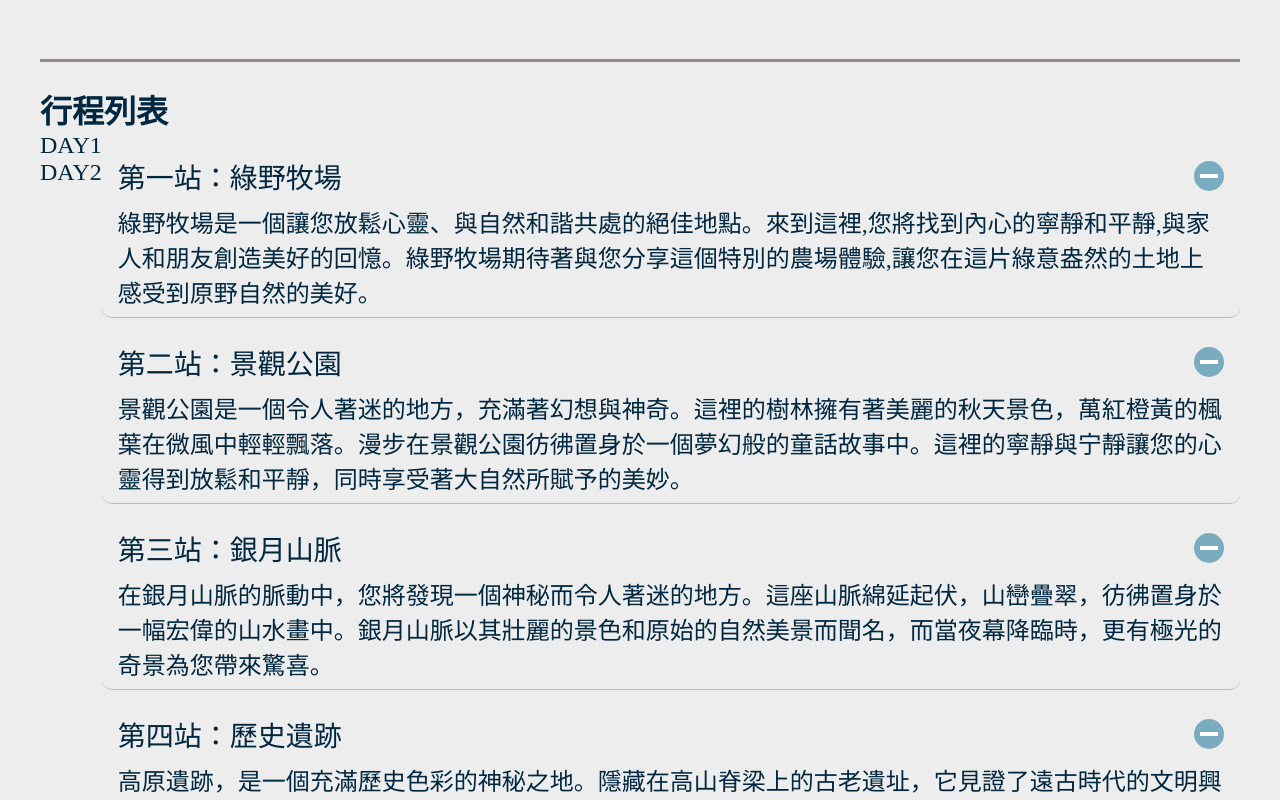
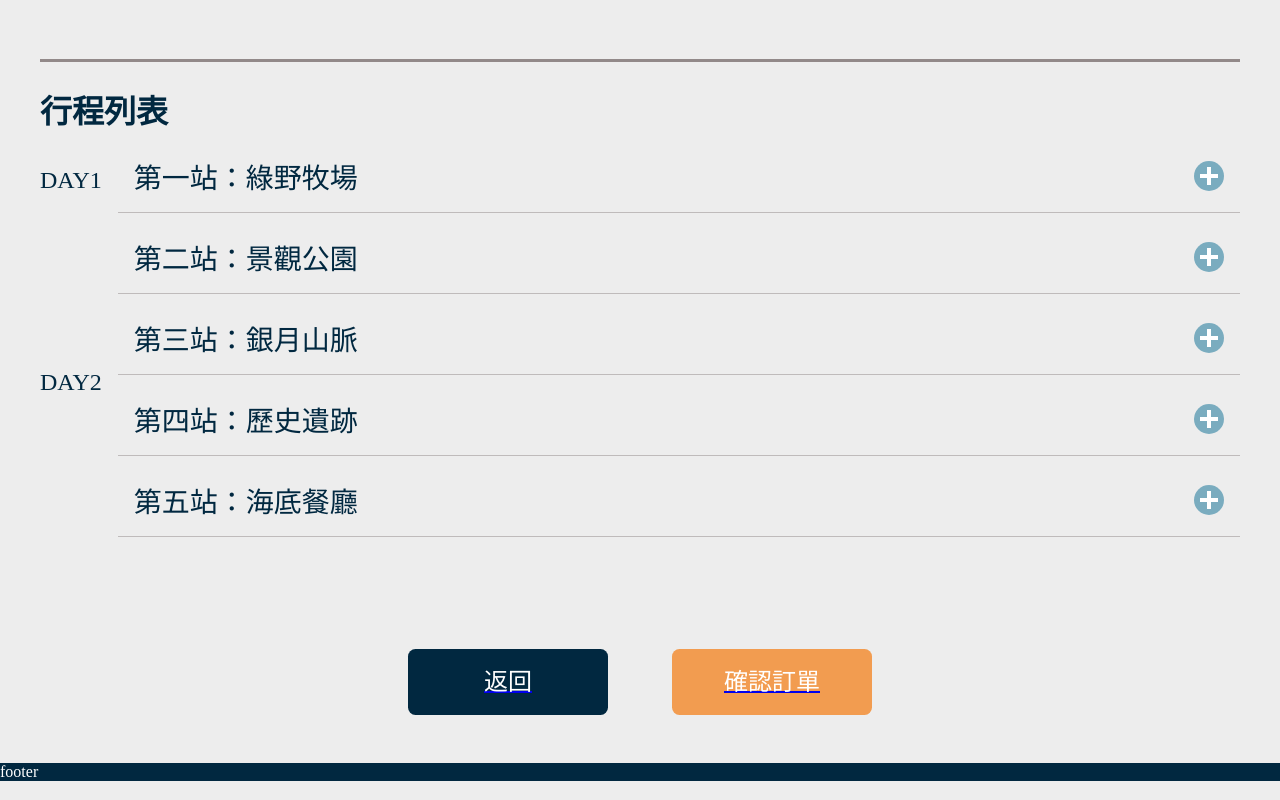
Before and after one commit to vicky5645/chd102-g1, a Vue app: page /booking-info in a window 1280 px wide. Shown: the part 1620-2420 px from the top of the page. Built offline with nearby package versions, Linux system fonts and the light colour scheme.

Commit message:
新增 訂單資訊頁

```diff
--- a/src/views/DetailInfo.vue
+++ b/src/views/DetailInfo.vue
@@ -3,24 +3,15 @@
   box-sizing: border-box;
 }
 
-main:has(section.title + .mySwiper) {
-  // width: 100%;
+main:has(section.title) {
   max-width: none !important;
-  // max-width: 1800px !important;
-  // background-color: red !important;
+
   & > *:not(section.title) {
     max-width: 1200px;
     margin-left: auto;
     margin-right: auto;
-    // background-color: blue;
   }
-  // & > section.title + .mySwiper + .dash + section.notice {
-  //   background-color: red;
-  // }
 }
-// .swiper-button-prev {
-//   background-color: red !important;
-// }
 
 section.title {
   text-align: center;
@@ -38,7 +29,6 @@ swiper-container.mySwiper {
   max-width: 1200px;
   margin: auto;
   swiper-slide {
-    // width: 100%;
     img {
       margin: 0 auto;
       display: block;
@@ -82,20 +72,28 @@ section.itinerary {
 
   .stage {
     display: flex;
+    align-items: first baseline;
     .stage-left {
+      display: flex;
+      flex-direction: column;
       font-size: 1.5rem;
+      margin-right: 1rem;
+      .day2 {
+        position: relative;
+        top: 175px;
+        transition: all 0.3s ease-in-out;
+      }
     }
 
     .stage-list {
       .stage-item {
         position: relative;
         border-bottom: 1px solid rgba(146, 137, 137, 0.5);
-        border-radius: 10px;
+
         margin: 1rem 0;
         padding: 0.5rem 1rem;
         cursor: pointer;
         .item {
-          //   color: $secondColor;
           font-size: 1.75rem;
           display: flex;
           align-items: center;
@@ -137,24 +135,76 @@ section.itinerary {
         }
 
         .desc {
-          //   padding: 0;
           height: 0;
-          //   color: $secondColor;
           margin-top: 0.5rem;
           font-size: 1.5rem;
-
-          border-radius: 5px;
 
           overflow: hidden;
           transition: all 0.3s ease-in-out;
 
           &.slide-down {
-            height: auto;
+            height: 150px;
+            padding: 0.25rem 0;
           }
         }
       }
     }
   }
+}
+
+section.next-step {
+  display: flex;
+  justify-content: center;
+  margin: 6rem 0 3rem 0;
+
+  .btn {
+    display: inline-block;
+    width: 200px;
+    border-radius: 7.5px;
+    margin: 0 2rem;
+    cursor: pointer;
+
+    span {
+      line-height: 50px;
+      height: 50px;
+      font-size: 1.5rem;
+      color: #fff;
+    }
+  }
+  // .back-btn {
+  //   width: 50%;
+  //   text-align: center;
+  //   .btn {
+  //     display: inline-block;
+  //     // width: 200px;
+  //     // height: 50px;
+  //     // line-height: 50px;
+  //     background-color: rgba(1, 40, 64, 1);
+  //     // border-radius: 10px;
+  //     cursor: pointer;
+  //     span {
+  //       font-size: 1.5rem;
+  //       color: #fff;
+  //     }
+  //   }
+  // }
+  // .next-btn {
+  //   width: 50%;
+  //   text-align: center;
+  //   .btn {
+  //     display: inline-block;
+  //     // width: 200px;
+  //     // height: 50px;
+  //     // line-height: 50px;
+  //     // background-color: rgb(122, 172, 191);
+  //     // border-radius: 10px;
+  //     cursor: pointer;
+  //     span {
+  //       font-size: 1.5rem;
+  //       color: #fff;
+  //     }
+  //   }
+  // }
 }
 </style>
 
@@ -196,7 +246,7 @@ section.itinerary {
     <div class="stage">
       <div class="stage-left">
         <div class="day1">DAY1</div>
-        <div class="day2">DAY2</div>
+        <div class="day2" :style="{ marginTop: marginTop + 'px' }">DAY2</div>
       </div>
       <div class="stage-list">
         <div
@@ -207,16 +257,30 @@ section.itinerary {
         >
           <div class="item">
             {{ item.name }}
-            <div class="symbol" :class="{ minus: isActive }">
+            <div class="symbol" :class="{ minus: item.isActive }">
               <span></span>
               <span></span>
             </div>
           </div>
-          <div class="desc" :class="{ 'slide-down': isActive }">
+          <div class="desc" :class="{ 'slide-down': item.isActive }">
             {{ item.desc }}
           </div>
         </div>
       </div>
+    </div>
+  </section>
+
+  <section class="next-step">
+    <div class="btn secondary">
+      <router-link to="/online-booking">
+        <span>返回</span>
+      </router-link>
+    </div>
+
+    <div class="btn primary">
+      <router-link to="/">
+        <span>確認訂單</span>
+      </router-link>
     </div>
   </section>
 </template>
@@ -225,8 +289,6 @@ section.itinerary {
 export default {
   data() {
     return {
-      isActive: [],
-
       swiperImg: [
         {
           link: require("@/assets/images/spot/03.jpg"),
@@ -282,32 +344,48 @@ export default {
         {
           name: "第一站：綠野牧場",
           desc: "綠野牧場是一個讓您放鬆心靈、與自然和諧共處的絕佳地點。來到這裡,您將找到內心的寧靜和平靜,與家人和朋友創造美好的回憶。綠野牧場期待著與您分享這個特別的農場體驗,讓您在這片綠意盎然的土地上感受到原野自然的美好。",
+          isActive: false,
         },
         {
           name: "第二站：景觀公園",
           desc: "景觀公園是一個令人著迷的地方，充滿著幻想與神奇。這裡的樹林擁有著美麗的秋天景色，萬紅橙黃的楓葉在微風中輕輕飄落。漫步在景觀公園彷彿置身於一個夢幻般的童話故事中。這裡的寧靜與宁靜讓您的心靈得到放鬆和平靜，同時享受著大自然所賦予的美妙。",
+          isActive: false,
         },
         {
           name: "第三站：銀月山脈",
           desc: "在銀月山脈的脈動中，您將發現一個神秘而令人著迷的地方。這座山脈綿延起伏，山巒疊翠，彷彿置身於一幅宏偉的山水畫中。銀月山脈以其壯麗的景色和原始的自然美景而聞名，而當夜幕降臨時，更有極光的奇景為您帶來驚喜。",
+          isActive: false,
         },
         {
           name: "第四站：歷史遺跡",
           desc: "高原遺跡，是一個充滿歷史色彩的神秘之地。隱藏在高山脊梁上的古老遺址，它見證了遠古時代的文明興衰和人類智慧的薪火相傳。這片遺跡位於雄偉壯麗的高原地帶，被廣闊的草原和壯麗的山脈所環繞。當您踏足在這片土地上時，仿佛回到了古代文明的繁華時期。遺跡中的古建築、石碑、雕像和壁畫，展現出當時人們的智慧和藝術才華。您可以仔細觀察著古老的建築結構，感受著歷史的洪流在這裡流轉。",
+          isActive: false,
         },
         {
           name: "第五站：海底餐廳",
           desc: "這個根基位於海底的餐廳猶如一座透明的水晶殿堂,四周被璀璨的海底生物和色彩繽紛的珊瑚所環繞。當您坐在餐桌旁,透過透明的落地窗欣賞著游動的熱帶魚群和優雅的海龜,仿佛置身於一個夢幻般的海底世界。來到海底餐廳,讓我們引領您進入一個夢幻般的海洋世界。在這裡,美食與自然交融,讓您的味蕾和心靈同時沉浸在無盡的驚奇和美好中。",
+          isActive: false,
         },
       ],
     };
   },
 
+  computed: {
+    marginTop() {
+      let count = 0;
+      for (let i = 0; i < 3; i++) {
+        if (this.stageList[i].isActive) {
+          count++;
+        }
+      }
+      return count * 150;
+    },
+  },
+
   methods: {
     toggleClass(index) {
-      this.isActive = !this.isActive;
+      this.stageList[index].isActive = !this.stageList[index].isActive;
     },
   },
-  mounted() {},
 };
 </script>
```
